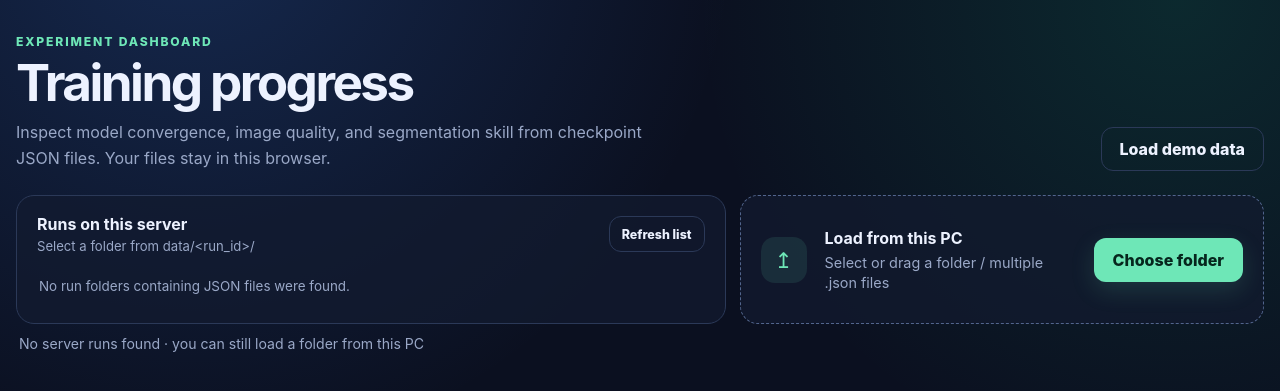
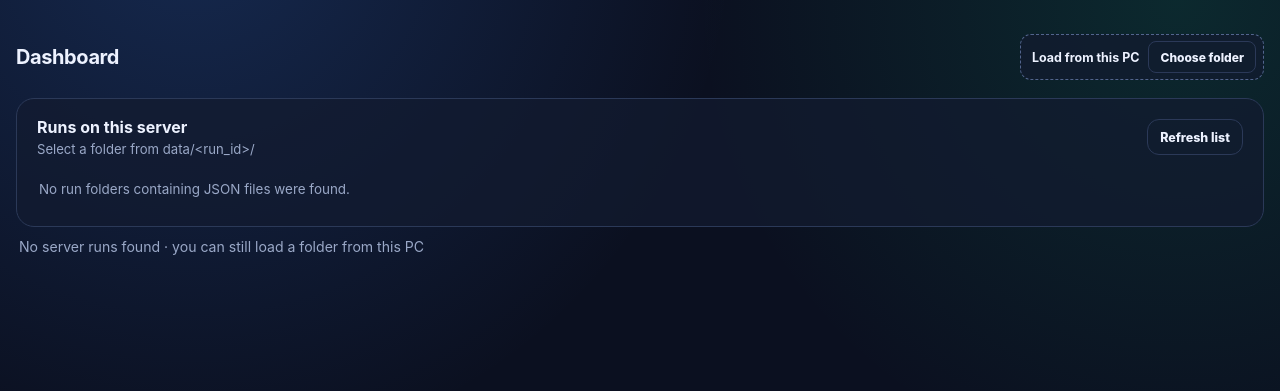
Before and after one commit to MartinPerry/LibTorchFramework, a PHP site: page / in a window 1280 px wide. Shown: the top 391 px of the page. Run offline with PHP 8.4, Linux system fonts and the light colour scheme; data that the repository does not hold is empty.

Commit message:
- update

```diff
--- a/progress_board/index.php
+++ b/progress_board/index.php
@@ -31,7 +31,7 @@
       font-family: Inter, ui-sans-serif, system-ui, -apple-system, BlinkMacSystemFont, "Segoe UI", sans-serif;
     }
 
-    button, select { font: inherit; }
+    button, select, input { font: inherit; }
 
     .shell {
       width: min(1440px, calc(100% - 32px));
@@ -41,33 +41,17 @@
 
     header {
       display: flex;
-      align-items: flex-end;
+      align-items: center;
       justify-content: space-between;
-      gap: 24px;
-      margin-bottom: 24px;
-    }
-
-    .eyebrow {
-      margin: 0 0 8px;
-      color: var(--accent);
-      font-size: 0.76rem;
-      font-weight: 800;
-      letter-spacing: 0.15em;
-      text-transform: uppercase;
+      gap: 16px;
+      margin-bottom: 18px;
     }
 
     h1 {
       margin: 0;
-      font-size: clamp(2rem, 4vw, 3.7rem);
-      line-height: 0.98;
-      letter-spacing: -0.05em;
-    }
-
-    .subtitle {
-      max-width: 650px;
-      margin: 13px 0 0;
-      color: var(--muted);
-      line-height: 1.6;
+      font-size: 1.25rem;
+      line-height: 1.2;
+      letter-spacing: -0.02em;
     }
 
     .button {
@@ -94,13 +78,6 @@
     }
 
     #folderInput { display: none; }
-
-    .source-grid {
-      display: grid;
-      grid-template-columns: minmax(0, 1.15fr) minmax(360px, 0.85fr);
-      gap: 14px;
-      align-items: stretch;
-    }
 
     .server-panel {
       padding: 18px 20px;
@@ -149,18 +126,17 @@
     .run-empty { padding: 11px 2px; color: var(--muted); font-size: 0.84rem; }
 
     .drop-zone {
-      display: grid;
-      grid-template-columns: auto 1fr auto;
+      display: flex;
       align-items: center;
-      gap: 18px;
-      padding: 18px 20px;
+      gap: 9px;
+      padding: 6px 7px 6px 11px;
       border: 1px dashed #52658d;
-      border-radius: 18px;
+      border-radius: 11px;
       background: rgba(18, 27, 48, 0.72);
       transition: 160ms ease;
     }
 
-    .source-grid .drop-zone { height: 100%; }
+    .drop-zone .button { min-height: 32px; padding: 0 11px; border-radius: 8px; font-size: 0.75rem; }
 
     .drop-zone.dragging {
       border-color: var(--accent);
@@ -169,18 +145,11 @@
     }
 
     .drop-icon {
-      display: grid;
-      place-items: center;
-      width: 46px;
-      height: 46px;
-      border-radius: 14px;
-      color: var(--accent);
-      background: rgba(110, 231, 183, 0.1);
-      font-size: 1.35rem;
+      display: none;
     }
 
-    .drop-copy strong { display: block; margin-bottom: 4px; }
-    .drop-copy span { color: var(--muted); font-size: 0.9rem; }
+    .drop-copy strong { display: block; font-size: 0.78rem; }
+    .drop-copy span { display: none; }
 
     .status {
       min-height: 22px;
@@ -215,7 +184,7 @@
       text-transform: uppercase;
     }
 
-    select {
+    select, input[type="number"] {
       height: 40px;
       padding: 0 36px 0 12px;
       border: 1px solid var(--border);
@@ -226,6 +195,10 @@
     }
 
     select:focus { border-color: var(--accent-2); }
+    input[type="number"]:focus { border-color: var(--accent-2); }
+    .range-field { min-width: 120px; width: 130px; }
+    .range-field input { width: 100%; padding-right: 8px; }
+    .toolbar .button { min-height: 40px; }
     .toolbar-summary { margin-left: auto; color: var(--muted); font-size: 0.88rem; }
     .source-label { color: var(--accent); font-size: 0.82rem; font-weight: 750; }
 
@@ -317,16 +290,14 @@
     .image-caption { display: block; padding: 9px 11px; color: var(--muted); font-size: 0.76rem; }
 
     @media (max-width: 900px) {
-      header { align-items: flex-start; flex-direction: column; }
-      .source-grid { grid-template-columns: 1fr; }
       .stats { grid-template-columns: repeat(2, minmax(0, 1fr)); }
       .toolbar-summary { width: 100%; margin-left: 0; }
     }
 
     @media (max-width: 560px) {
       .shell { width: min(100% - 20px, 1440px); padding-top: 24px; }
-      .drop-zone { grid-template-columns: auto 1fr; }
-      .drop-zone .button { grid-column: 1 / -1; }
+      header { align-items: flex-start; }
+      .drop-copy { display: none; }
       .stats { grid-template-columns: 1fr 1fr; gap: 9px; }
       .stat { padding: 14px; }
       .stat-value { font-size: 1.25rem; }
@@ -338,33 +309,25 @@
 <body>
   <main class="shell">
     <header>
-      <div>
-        <p class="eyebrow">Experiment dashboard</p>
-        <h1>Training progress</h1>
-        <p class="subtitle">Inspect model convergence, image quality, and segmentation skill from checkpoint JSON files. Your files stay in this browser.</p>
-      </div>
-      <button class="button secondary" id="demoButton" type="button">Load demo data</button>
-    </header>
-
-    <section class="source-grid" aria-label="Metric data sources">
-      <article class="server-panel">
-        <div class="source-heading">
-          <div><h2>Runs on this server</h2><p>Select a folder from data/&lt;run_id&gt;/</p></div>
-          <button class="button secondary" id="refreshRunsButton" type="button">Refresh list</button>
-        </div>
-        <div class="run-list" id="runList"><div class="run-empty">Checking server run folders…</div></div>
-      </article>
-
+      <h1>Dashboard</h1>
       <section class="drop-zone" id="dropZone" aria-label="Local JSON folder uploader">
         <div class="drop-icon" aria-hidden="true">↥</div>
         <div class="drop-copy">
           <strong>Load from this PC</strong>
-          <span>Select or drag a folder / multiple .json files</span>
+          <span>Select or drag a folder / multiple files</span>
         </div>
-        <label class="button" for="folderInput">Choose folder</label>
+        <label class="button secondary" for="folderInput">Choose folder</label>
         <input id="folderInput" type="file" accept=".json,.jpg,.jpeg,.gif,application/json,image/jpeg,image/gif" webkitdirectory directory multiple>
       </section>
-    </section>
+    </header>
+
+    <article class="server-panel">
+      <div class="source-heading">
+        <div><h2>Runs on this server</h2><p>Select a folder from data/&lt;run_id&gt;/</p></div>
+        <button class="button secondary" id="refreshRunsButton" type="button">Refresh list</button>
+      </div>
+      <div class="run-list" id="runList"><div class="run-empty">Checking server run folders…</div></div>
+    </article>
     <p class="status" id="status" role="status">Choose a server run or load a folder from this PC.</p>
 
     <section class="dashboard" id="dashboard">
@@ -378,6 +341,15 @@
           <label for="typeSelect">Run type</label>
           <select id="typeSelect"></select>
         </div>
+        <div class="field range-field">
+          <label for="runMinInput">Run ID from</label>
+          <input id="runMinInput" type="number" step="1" inputmode="numeric">
+        </div>
+        <div class="field range-field">
+          <label for="runMaxInput">Run ID to</label>
+          <input id="runMaxInput" type="number" step="1" inputmode="numeric">
+        </div>
+        <button class="button secondary" id="resetRangeButton" type="button">All runs</button>
         <div class="toolbar-summary" id="toolbarSummary"></div>
       </div>
 
@@ -602,6 +574,7 @@
       fillSelect(el("modelSelect"), models);
       if (models.includes(previous)) el("modelSelect").value = previous;
       updateTypeFilter();
+      updateRunRangeBounds();
       el("dashboard").classList.add("visible");
       el("activeSourceLabel").textContent = state.activeSource;
     }
@@ -614,7 +587,50 @@
         state.localImageUrls = images.map(function getLocalImageUrl(image) { return image.url; });
       }
       state.activeSource = sourceLabel;
+      el("runMinInput").value = "";
+      el("runMaxInput").value = "";
       populateFilters();
+      applyFilters();
+    }
+
+    function updateRunRangeBounds() {
+      const runIds = state.records
+        .filter(function hasNumericRunId(record) { return Number.isFinite(record.runId); })
+        .map(function getNumericRunId(record) { return record.runId; });
+      const minimum = runIds.length ? Math.min(...runIds) : "";
+      const maximum = runIds.length ? Math.max(...runIds) : "";
+      const disabled = runIds.length === 0;
+      el("runMinInput").disabled = disabled;
+      el("runMaxInput").disabled = disabled;
+      el("resetRangeButton").disabled = disabled;
+      el("runMinInput").min = minimum;
+      el("runMinInput").max = maximum;
+      el("runMaxInput").min = minimum;
+      el("runMaxInput").max = maximum;
+      el("runMinInput").placeholder = minimum === "" ? "—" : String(minimum);
+      el("runMaxInput").placeholder = maximum === "" ? "—" : String(maximum);
+    }
+
+    function selectedRunRange() {
+      const minimumText = el("runMinInput").value.trim();
+      const maximumText = el("runMaxInput").value.trim();
+      return {
+        minimum: minimumText === "" ? null : Number(minimumText),
+        maximum: maximumText === "" ? null : Number(maximumText)
+      };
+    }
+
+    function runIdIsVisible(runId) {
+      const range = selectedRunRange();
+      if (runId == null) return range.minimum == null && range.maximum == null;
+      if (range.minimum != null && runId < range.minimum) return false;
+      if (range.maximum != null && runId > range.maximum) return false;
+      return true;
+    }
+
+    function resetRunRange() {
+      el("runMinInput").value = "";
+      el("runMaxInput").value = "";
       applyFilters();
     }
 
@@ -638,7 +654,7 @@
       const model = el("modelSelect").value;
       const type = el("typeSelect").value;
       const matching = state.records.filter(function matchesFilters(record) {
-        return record.model === model && record.type === type;
+        return record.model === model && record.type === type && runIdIsVisible(record.runId);
       });
       const newestByRun = new Map();
       const unnumbered = [];
@@ -837,7 +853,7 @@
     function imagesForSelectedType() {
       const selectedType = el("typeSelect").value.toLowerCase();
       return state.images.filter(function imageMatchesType(image) {
-        return image.type === selectedType;
+        return image.type === selectedType && runIdIsVisible(image.runIndex);
       }).sort(imageSort);
     }
 
@@ -916,34 +932,6 @@
       const tipWidth = tooltip.offsetWidth, tipHeight = tooltip.offsetHeight;
       tooltip.style.left = `${Math.min(window.innerWidth - tipWidth - 8, event.clientX + 14)}px`;
       tooltip.style.top = `${Math.max(8, Math.min(window.innerHeight - tipHeight - 8, event.clientY + 14))}px`;
-    }
-
-    function loadDemo() {
-      const base = { loss: .48, csi: .055, psnr: 22.9, rmse: .073, mae: .037, mse: .0053, acc: .9962, mcr: .0038, jaccard_positive: .055, jaccard_macro: .526, jaccard_inverted: .996, csi_mean_pool1: .33, csi_mean_pool4: .36, csi_mean_pool16: .42 };
-      const records = Array.from({ length: 18 }, function createDemoRecord(unused, index) {
-        const run = index + 1, progress = index / 17, wobble = Math.sin(index * 1.7) * .008;
-        const metrics = {
-          loss: base.loss * Math.exp(-progress * 1.25) + wobble,
-          rmse: base.rmse - progress * .019 + wobble / 5,
-          mae: base.mae - progress * .012 + wobble / 7,
-          mse: base.mse - progress * .0023 + wobble / 18,
-          psnr: base.psnr + progress * 4.1 - wobble * 15,
-          csi: base.csi + progress * .19 + wobble,
-          csi_mean_pool1: base.csi_mean_pool1 + progress * .17 + wobble,
-          csi_mean_pool4: base.csi_mean_pool4 + progress * .20 + wobble,
-          csi_mean_pool16: base.csi_mean_pool16 + progress * .21 + wobble,
-          jaccard_positive: base.jaccard_positive + progress * .19 + wobble,
-          jaccard_macro: base.jaccard_macro + progress * .095 + wobble / 2,
-          jaccard_inverted: base.jaccard_inverted + progress * .002,
-          acc: base.acc + progress * .0022,
-          mcr: base.mcr - progress * .0022
-        };
-        const fileName = `exPreCastModel_2026_08_27_20_${String(index + 1).padStart(2, "0")}_train_${run}.json`;
-        return normalizeRecord(metrics, fileName, fileName, "Demo run");
-      });
-      activateRecords(records, "Demo data");
-      clearRunSelection();
-      setStatus("Demo data loaded · choose a server run or PC folder to replace it");
     }
 
     function clearRunSelection() {
@@ -1037,11 +1025,14 @@
 
     function onFolderInputChange(event) { readFiles(event.target.files); }
     function onModelChange() { updateTypeFilter(); applyFilters(); }
+    function onRunRangeInput() { applyFilters(); }
     el("folderInput").addEventListener("change", onFolderInputChange);
     el("modelSelect").addEventListener("change", onModelChange);
     el("typeSelect").addEventListener("change", applyFilters);
+    el("runMinInput").addEventListener("input", onRunRangeInput);
+    el("runMaxInput").addEventListener("input", onRunRangeInput);
+    el("resetRangeButton").addEventListener("click", resetRunRange);
     el("imageRunSelect").addEventListener("change", renderImageGallery);
-    el("demoButton").addEventListener("click", loadDemo);
     el("refreshRunsButton").addEventListener("click", loadServerRuns);
 
     const dropZone = el("dropZone");
```
